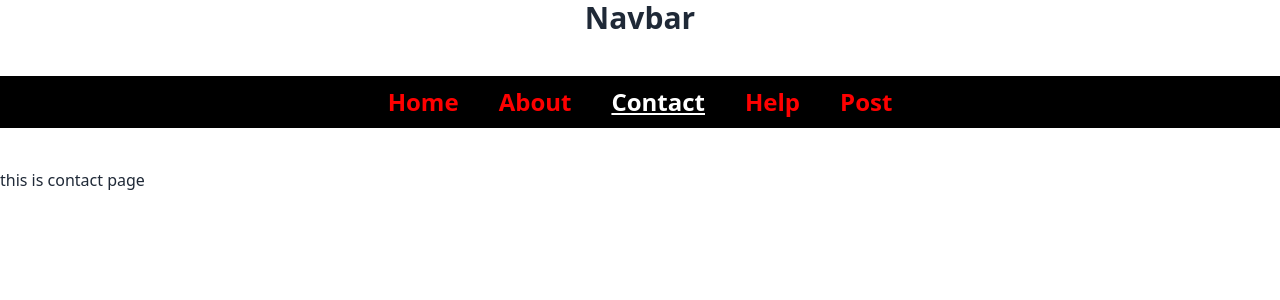
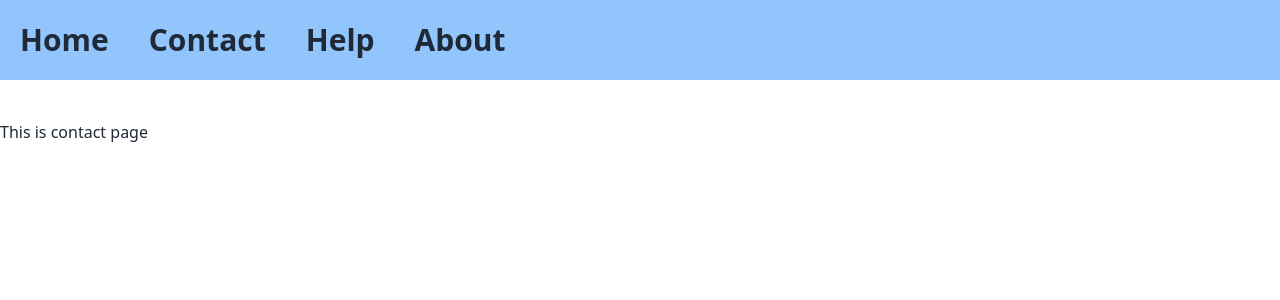
Before and after one commit to AshikurZaman01/React-Practice_, a React (Vite) app: page /contact in a window 1280 px wide. Shown: the top 300 px of the page. Built offline with nearby package versions, Linux system fonts and the light colour scheme.

Commit message:
navbar recap

```diff
--- a/src/Components/Header/Header.jsx
+++ b/src/Components/Header/Header.jsx
@@ -1,32 +1,53 @@
-import { Link, NavLink } from "react-router-dom";
-import style from "./style.css";
+import { useState } from "react";
+import { MdOutlineMenuOpen } from "react-icons/md";
+import { FaWindowClose } from "react-icons/fa";
 
 const Header = () => {
 
-    const activeStyleUL = {
-        backgroundColor: 'black',
-        padding: '10px',
-        color: 'red'
-    }
+    const [isOpen, setIsOpen] = useState(false);
+
+    const routes = [
+        { id: 1, path: '/', name: 'Home' },
+        { id: 2, path: '/contact', name: 'Contact' },
+        { id: 3, path: '/help', name: 'Help' },
+        { id: 4, path: '/about', name: 'About' },
+    ]
 
 
 
     return (
         <div>
-            <div>
-                <h1 className="text-3xl text-center font-bold">Navbar</h1>
-            </div>
 
-            <div>
-                <ul style={activeStyleUL} className="flex justify-center gap-10 my-10 font-bold text-2xl">
-                    <NavLink to={'/'}>Home</NavLink>
-                    <NavLink to={'/about'}>About</NavLink>
-                    <NavLink to={'/contact'}>Contact</NavLink>
-                    <NavLink to={'/help'}>Help</NavLink>
-                    <NavLink to={'/posts'}>Post</NavLink>
+            <nav>
+
+                <div onClick={() => setIsOpen(!isOpen)} className="md:hidden text-[50px]">
+                    {
+                        isOpen ? <FaWindowClose /> : <MdOutlineMenuOpen />
+                    }
+
+                </div>
+
+                <ul className={isOpen ? "" : 'md:flex hidden bg-blue-300 h-[80px] items-center gap-10 text-3xl font-bold mb-10 px-5 duration-1000 transition-all'}>
+                    {
+                        routes.map(route => {
+                            return (
+                                <li key={route.id}><a href={route.path}>{route.name}</a></li>
+                            )
+                        })
+                    }
                 </ul>
-            </div>
-        </div>
+            </nav>
+
+            {/* <nav>
+                <ul>
+                    <li><a href="/">Home</a></li>
+                    <li><a href="/contact">Contact</a></li>
+                    <li><a href="/help">Help</a></li>
+                    <li><a href="/about">About</a></li>
+                </ul>
+            </nav> */}
+
+        </div >
     );
 };
 
--- a/src/Components/Header/style.css
+++ /dev/null
@@ -1,6 +0,0 @@
- a.active {
-     text-decoration: underline;
-     color: white;
-     transition: all 0.2s ease-in-out;
-
- }
--- a/src/Components/Pages/Contact/Contact.jsx
+++ b/src/Components/Pages/Contact/Contact.jsx
@@ -2,7 +2,7 @@
 const Contact = () => {
     return (
         <div>
-            this is contact page
+            This is contact page
         </div>
     );
 };
--- a/src/Components/Pages/ErrorPage/ErrorPage.jsx
+++ /dev/null
@@ -1,26 +0,0 @@
-import { useNavigate, useRouteError } from "react-router-dom";
-
-const ErrorPage = () => {
-
-    const navigate = useNavigate();
-    const error = useRouteError();
-    console.log("error", error);
-
-
-    return (
-        <div>
-            <div>
-                <h1 className="text-center text-4xl">{error.statusText || error.message}</h1>
-                {
-                    error.status === 400 || error.statusText && <div>
-                        <h2 className="text-center text-2xl">Bad Request</h2>
-                        <button onClick={() => navigate(-1)}>Go back</button>
-                    </div>
-                }
-            </div>
-
-        </div>
-    );
-};
-
-export default ErrorPage;
--- /dev/null
+++ b/src/Components/Pages/Help/Help.jsx
@@ -0,0 +1,10 @@
+
+const Help = () => {
+    return (
+        <div>
+            THis is Help Page
+        </div>
+    );
+};
+
+export default Help;
--- a/src/Components/Post/Post.jsx
+++ /dev/null
@@ -1,27 +0,0 @@
-import { Link, useNavigate } from "react-router-dom";
-
-const Post = ({ post }) => {
-
-    const { id, title } = post || {};
-
-    const navigate = useNavigate();
-
-    const handleShowDetails = () => {
-        navigate(`/post/${id}`)
-    }
-
-    return (
-        <div className="w-[250px] mx-auto ">
-
-            <div className="bg-yellow-200 p-5 text-justify font-bold uppercase">
-                <h1>{title}</h1>
-
-                <button className="mt-5 btn btn-sm btn-success"><Link to={`/post/${id}`}>View Details</Link></button>
-
-                <button onClick={handleShowDetails}>Show Details</button>
-            </div>
-        </div>
-    );
-};
-
-export default Post;
--- a/src/Components/Post/PostDetails.jsx
+++ /dev/null
@@ -1,31 +0,0 @@
-import { useLoaderData, useNavigate, useParams } from "react-router-dom";
-
-const PostDetails = () => {
-
-    const postDetails = useLoaderData();
-    const { title, body } = postDetails || {}
-
-    const { postId } = useParams();
-    console.log(postId);
-
-    const navigate = useNavigate();
-    const handleGoBack = () => {
-        navigate(-1);
-    }
-
-    return (
-        <div className="w-[500px] bg-red-200 mx-auto">
-            <div>
-                <h1 className="text-center text-3xl capitalize font-bold py-5 px-10">{title}</h1>
-
-                <div className="p-5 bg-green-200 m-5 ">
-                    <h4 className="text-justify text-xl capitalize ">{body}</h4>
-
-                    <button className="btn btn-success" onClick={handleGoBack}>Go Back</button>
-                </div>
-            </div>
-        </div>
-    );
-};
-
-export default PostDetails;
--- a/src/Components/Post/Posts.jsx
+++ /dev/null
@@ -1,22 +0,0 @@
-import { useLoaderData } from "react-router-dom";
-import Post from "./Post";
-
-const Posts = () => {
-
-    const posts = useLoaderData();
-
-    const { id, title } = posts || {};
-
-
-    return (
-        <div>
-            <div className="grid grid-cols-2 gap-5 ">
-                {
-                    posts.map(post => <Post key={post.id} post={post}></Post>)
-                }
-            </div>
-        </div>
-    );
-};
-
-export default Posts;
--- a/src/Components/Roots/Roots.jsx
+++ b/src/Components/Roots/Roots.jsx
@@ -1,21 +1,11 @@
-import { Outlet, useNavigation } from 'react-router-dom';
-import Header from '../Header/Header';
+import { Outlet } from "react-router-dom";
+import Header from "../Header/Header";
 
 const Roots = () => {
-
-    const navigation = useNavigation();
-
     return (
         <div>
             <Header></Header>
-
-            {
-                navigation.state === 'loading' ? <div>
-                    <p>Loading</p>
-                </div> :
-                    <Outlet></Outlet>
-            }
-
+            <Outlet></Outlet>
         </div>
     );
 };
--- a/src/main.jsx
+++ b/src/main.jsx
@@ -7,42 +7,33 @@ import {
 } from "react-router-dom";
 import Roots from './Components/Roots/Roots';
 import Home from './Components/Pages/Home/Home';
+import Contact from './Components/Pages/Contact/Contact';
+import Help from './Components/Pages/Help/Help';
 import About from './Components/Pages/About/About';
-import Contact from './Components/Pages/Contact/Contact';
-import Posts from './Components/Post/Posts';
-import PostDetails from './Components/Post/PostDetails';
-import ErrorPage from './Components/Pages/ErrorPage/ErrorPage';
 
 
 const router = createBrowserRouter([
   {
     path: "/",
     element: <Roots></Roots>,
-    errorElement: <ErrorPage></ErrorPage>,
     children: [
       {
         path: "/",
         element: <Home></Home>,
       },
       {
-        path: "/about",
-        element: <About></About>,
+        path: "/contact",
+        element: <Contact></Contact>,
       },
       {
-        path: "/contact",
-        element: <Contact></Contact>
-      },
-
-      {
-        path: "/posts",
-        loader: () => fetch('https://jsonplaceholder.typicode.com/posts'),
-        element: <Posts></Posts>
+        path: "/help",
+        element: <Help></Help>
       },
       {
-        path: '/post/:postId',
-        loader: ({ params }) => fetch(`https://jsonplaceholder.typicode.com/posts/${params.postId}`),
-        element: <PostDetails></PostDetails>
+        path: "/about",
+        element: <About></About>
       }
+
 
     ]
   },
@@ -52,5 +43,5 @@ const router = createBrowserRouter([
 ReactDOM.createRoot(document.getElementById('root')).render(
   <React.StrictMode>
     <RouterProvider router={router}></RouterProvider>
-  </React.StrictMode>,
+  </React.StrictMode>
 )
```
